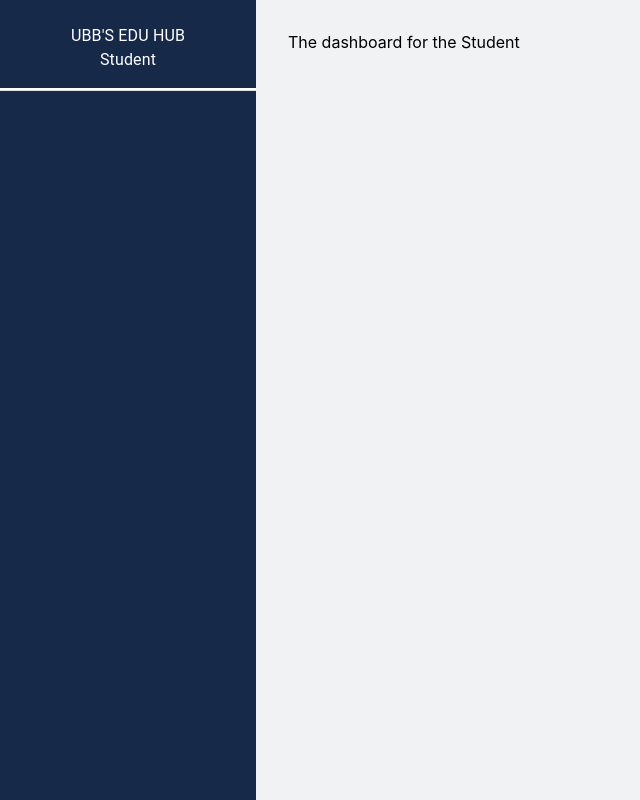
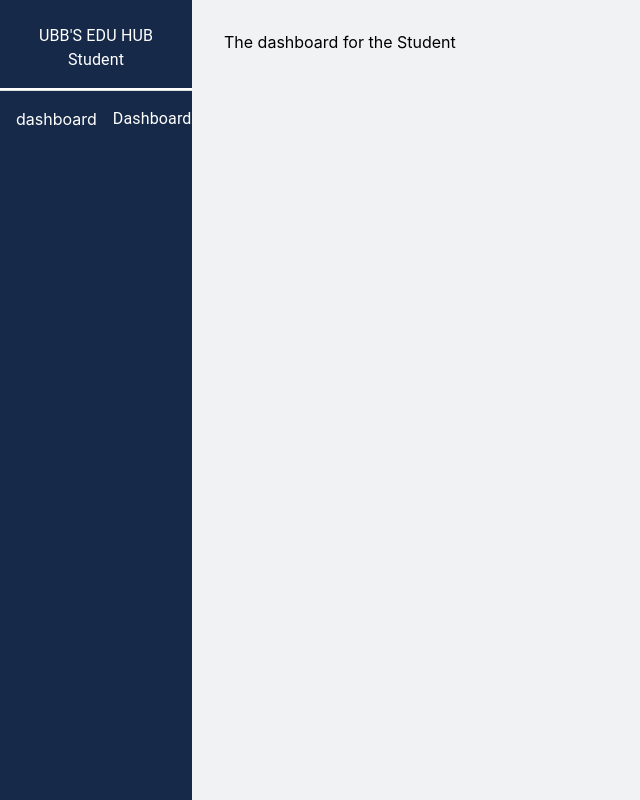
Before and after one commit to Ioniqe/ubb-edu-hub, a React (Create React App) app in the folder apps/student/: page / in a window 1280 px wide. Shown: the whole page, without its empty margins (0-640 px from the left). Built offline with nearby package versions, Linux system fonts and the light colour scheme; the HTML template or start-up script is replaced by a standard one.

Commit message:
feat(small changes): smalll changes

```diff
--- a/apps/student/src/App.tsx
+++ b/apps/student/src/App.tsx
@@ -2,10 +2,11 @@ import React from "react";
 import "./App.css";
 import { Wrapper } from "ui";
 import Dashboard from "./Dashboard";
+import { studentRoutes } from "./constants/studentRoutes";
 
 function App() {
   return (
-    <Wrapper title={"Student"} routes={[]}>
+    <Wrapper title={"Student"} routes={studentRoutes}>
       <Dashboard />
     </Wrapper>
   );
--- /dev/null
+++ b/apps/student/src/constants/studentRoutes.ts
@@ -0,0 +1,9 @@
+import { Route } from "ui/types/route";
+
+export const studentRoutes: Route[] = [
+  {
+    name: "Dashboard",
+    route: "/",
+    iconName: "dashboard",
+  },
+];
--- a/packages/ui/Wrapper.tsx
+++ b/packages/ui/Wrapper.tsx
@@ -22,7 +22,7 @@ export const Wrapper = ({ title, routes, children }: WrapperProps) => {
     >
       <Box
         sx={{
-          width: "20vw",
+          width: "15vw",
           height: "auto",
           flexDirection: "column",
           alignItems: "start",
```
Also changed, not shown: 2 other files (tests, documents, lock files or other folders).
